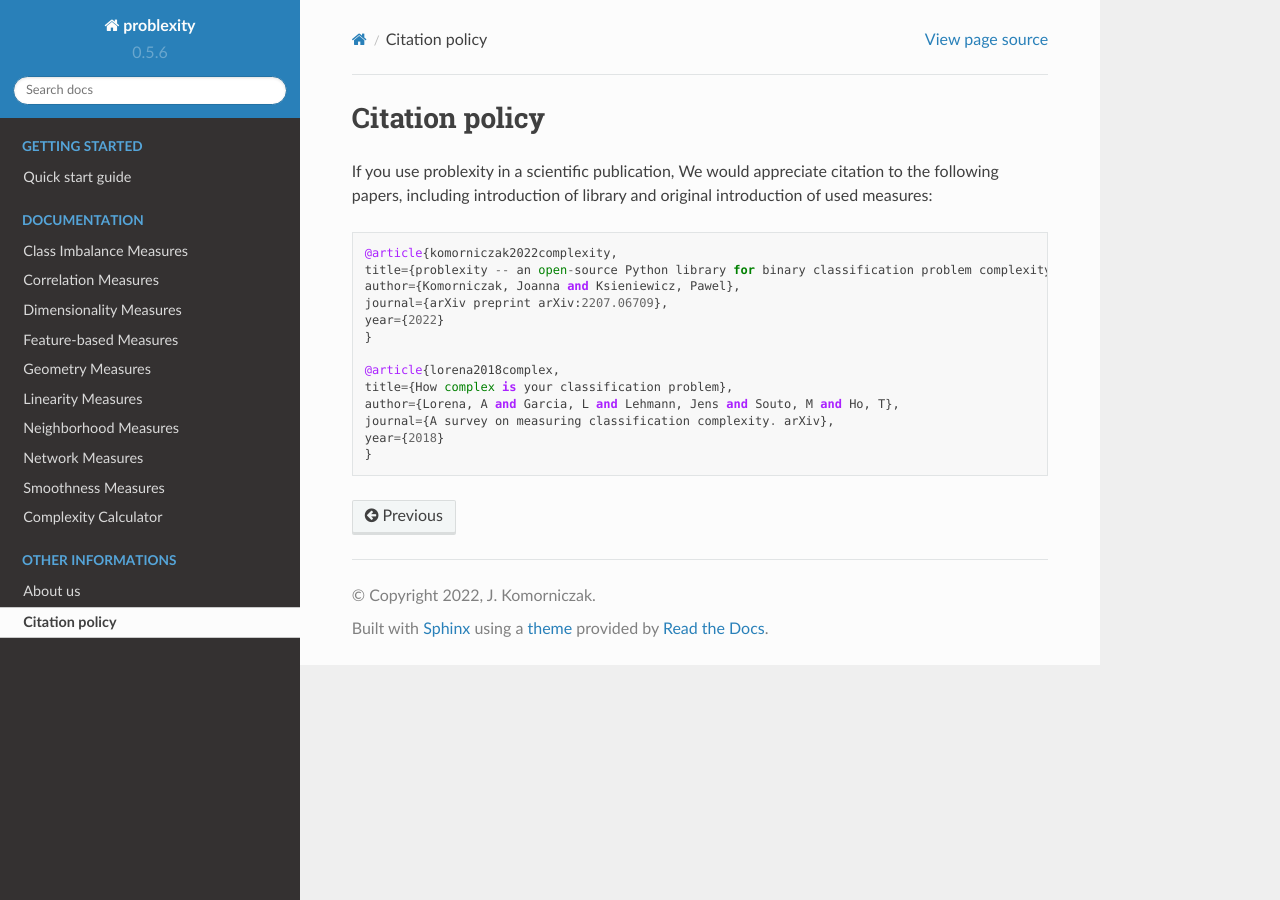
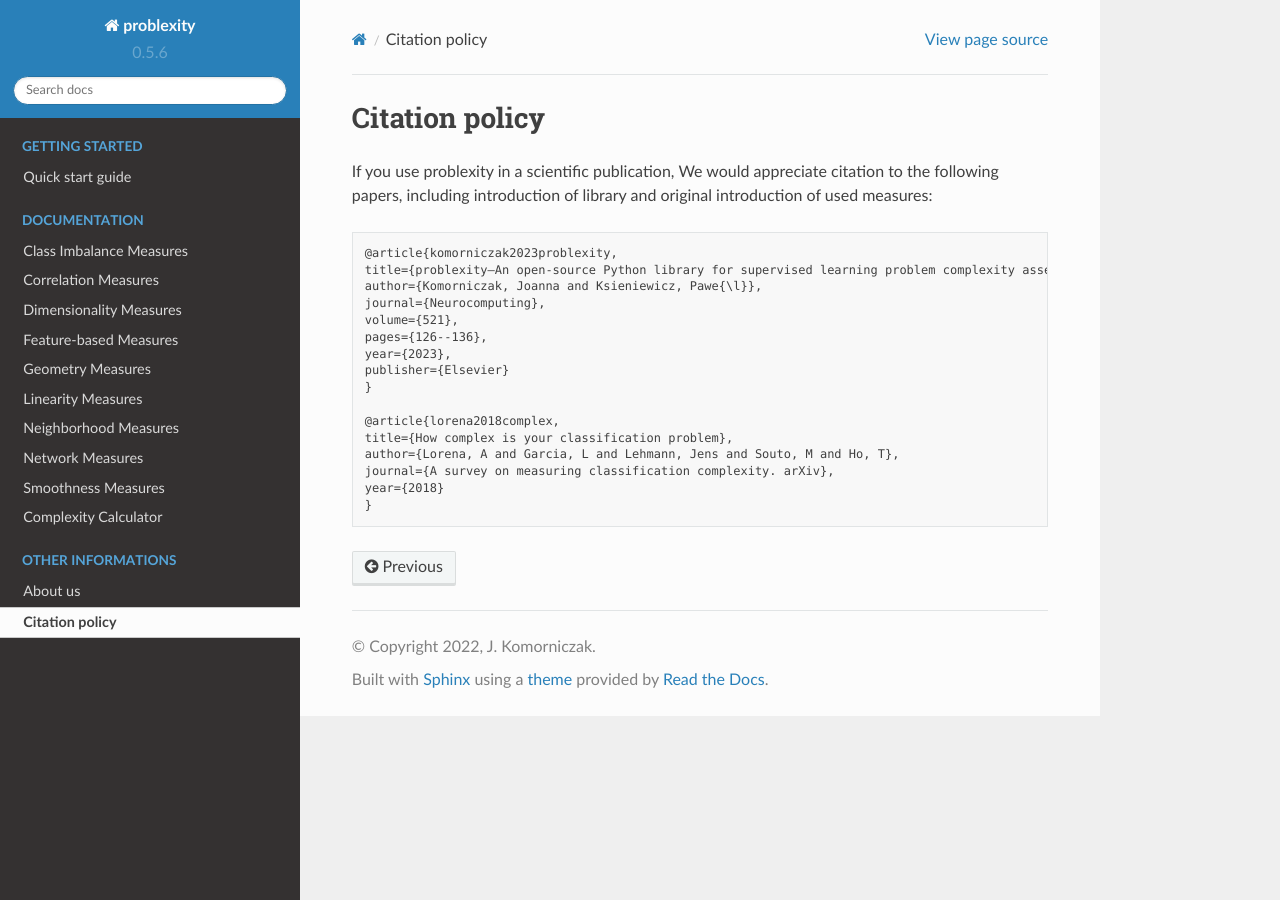
Before and after one commit to w4k2/problexity, a Sphinx documentation site: the page built from docs/source/cite.rst, in a window 1280 px wide. Built offline with Sphinx 7.4.7 and the Read the Docs theme 2.0.0, drawn with Linux system fonts in a browser that asks for light colours.

Commit message:
Update citation

```diff
--- a/docs/source/cite.rst
+++ b/docs/source/cite.rst
@@ -4,11 +4,14 @@ Citation policy
 
 If you use problexity in a scientific publication, We would appreciate citation to the following papers, including introduction of library and original introduction of used measures::
 
-    @article{komorniczak2022complexity,
-    title={problexity -- an open-source Python library for binary classification problem complexity assessment},
-    author={Komorniczak, Joanna and Ksieniewicz, Pawel},
-    journal={arXiv preprint arXiv:2207.06709},
-    year={2022}
+    @article{komorniczak2023problexity,
+    title={problexity—An open-source Python library for supervised learning problem complexity assessment},
+    author={Komorniczak, Joanna and Ksieniewicz, Pawe{\l}},
+    journal={Neurocomputing},
+    volume={521},
+    pages={126--136},
+    year={2023},
+    publisher={Elsevier}
     }
 
     @article{lorena2018complex,
```
Also changed, not shown: README.md (+8 -5 lines).
